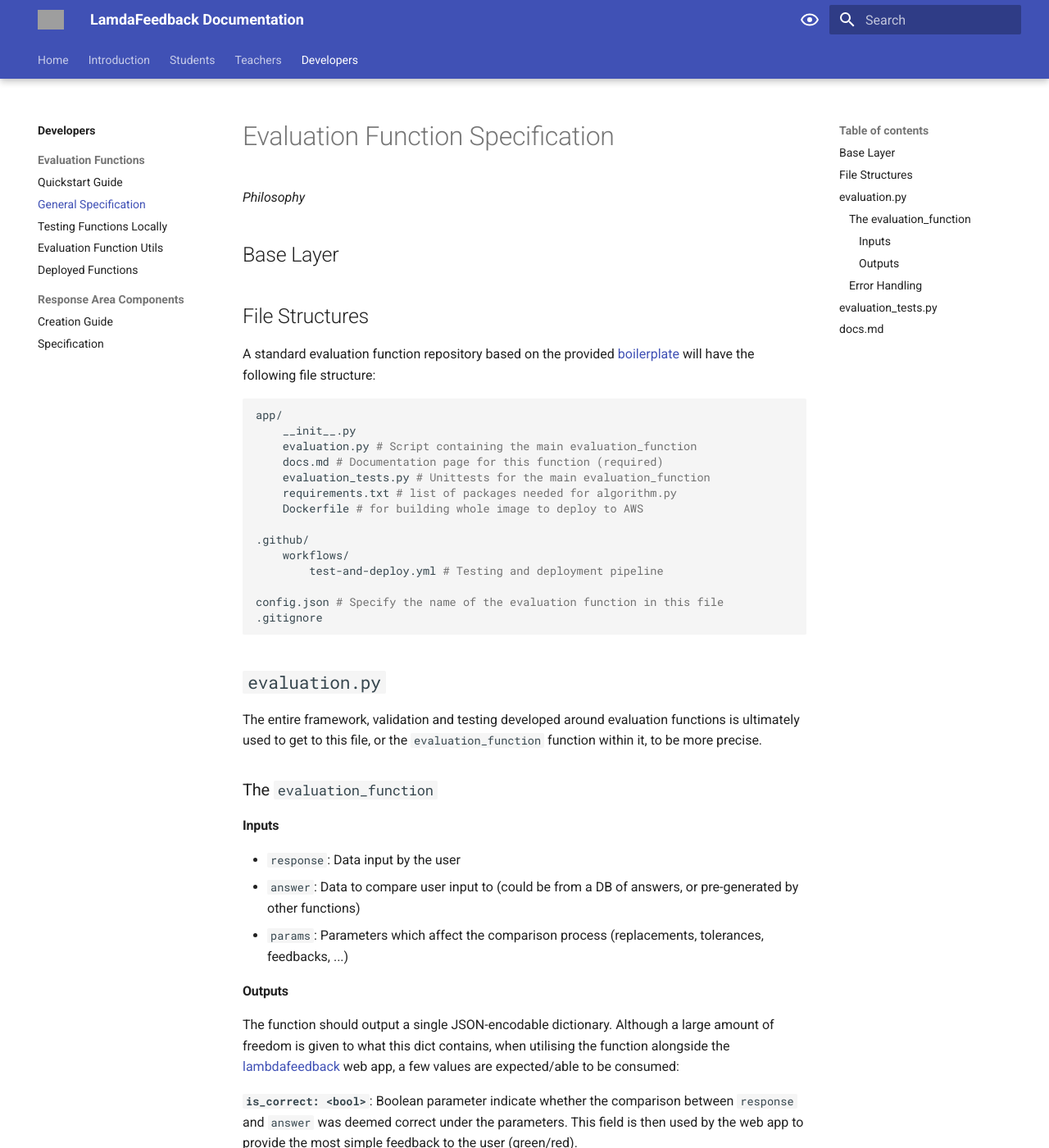
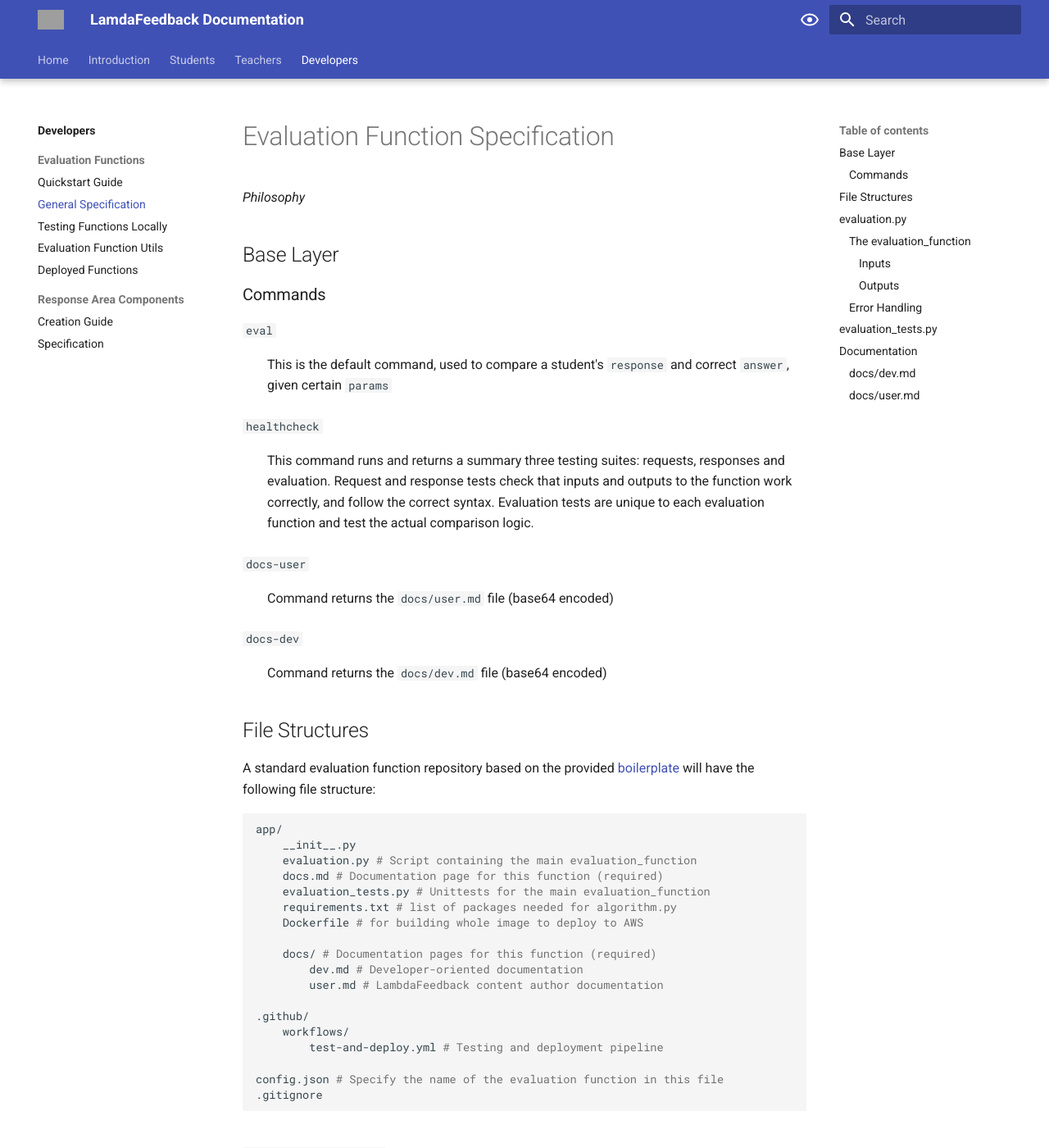
Before and after one commit to lambda-feedback/user-documentation, an MkDocs documentation site: the page built from docs/developer/evaluation_functions/specification.md, in a window 1280 px wide and 1400 px high. Shown: the whole window at 82% size. Built offline with MkDocs 1.6.1 and Material for MkDocs 9.7.7, drawn with Linux system fonts in a browser that asks for light colours; some of the changed text lies outside the part shown; grey boxes are pictures that could not be loaded.

Commit message:
new evaluation function documentation structure

```diff
--- a/docs/developer/evaluation_functions/specification.md
+++ b/docs/developer/evaluation_functions/specification.md
@@ -3,6 +3,20 @@
 *Philosophy*
 
 ## Base Layer
+
+### Commands
+
+`eval`
+:   This is the default command, used to compare a student's `response` and correct `answer`, given certain `params`
+
+`healthcheck`
+:   This command runs and returns a summary three testing suites: requests, responses and evaluation. Request and response tests check that inputs and outputs to the function work correctly, and follow the correct syntax. Evaluation tests are unique to each evaluation function and test the actual comparison logic.
+
+`docs-user`
+:   Command returns the `docs/user.md` file (base64 encoded)
+
+`docs-dev`
+:   Command returns the `docs/dev.md` file (base64 encoded)
 
 
 ## File Structures
@@ -15,6 +29,10 @@
     evaluation_tests.py # Unittests for the main evaluation_function
     requirements.txt # list of packages needed for algorithm.py
     Dockerfile # for building whole image to deploy to AWS
+
+    docs/ # Documentation pages for this function (required)
+        dev.md # Developer-oriented documentation
+        user.md # LambdaFeedback content author documentation
 
 .github/
     workflows/
@@ -96,4 +114,9 @@
 ## `evaluation_tests.py`
 
 
-## `docs.md`
+## Documentation
+Two essential and required documentation files are copied over during the creation of the evaluation function docker image. These are subsequently served by the function under the `docs-dev` and `docs-user` commands, to be accessed by this documentation website, as well as for embedding on LambdaFeedback.
+
+### `docs/dev.md`
+
+### `docs/user.md`
```
Also changed, not shown: docs/developer/evaluation_functions/quickstart.md (+19 -2 lines), docs/developer/index.md (+0 -15 lines).
